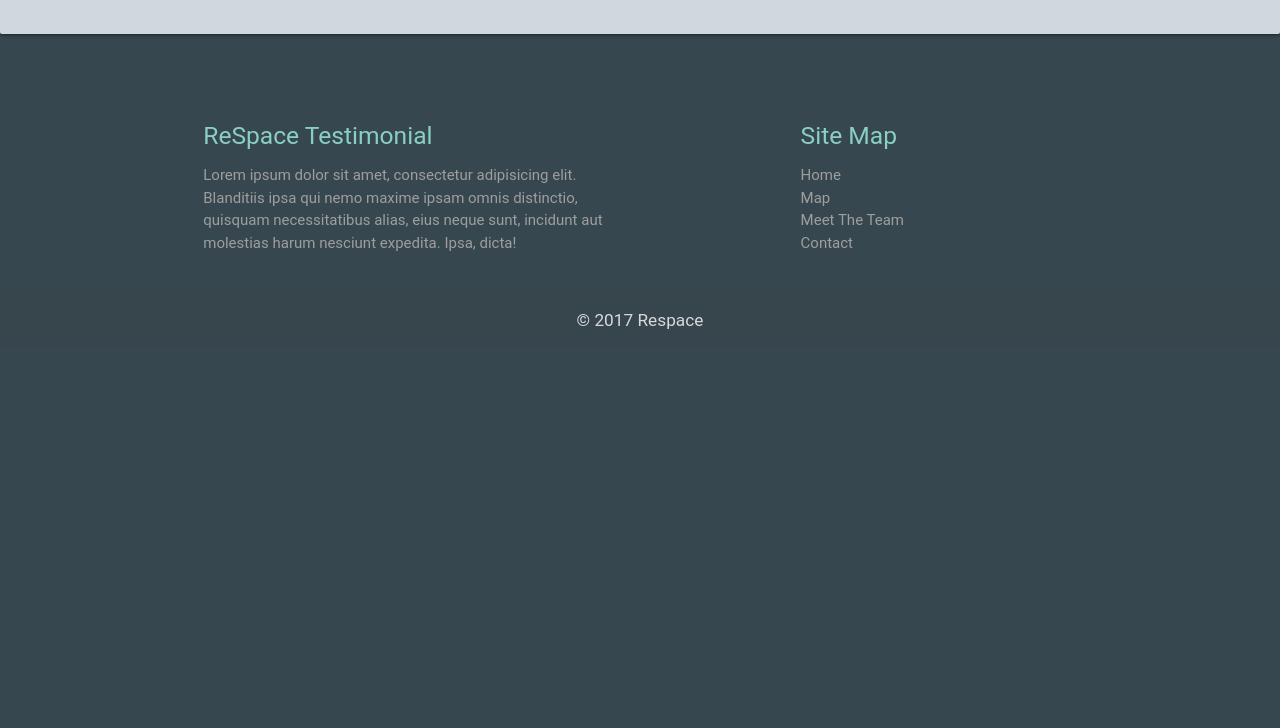
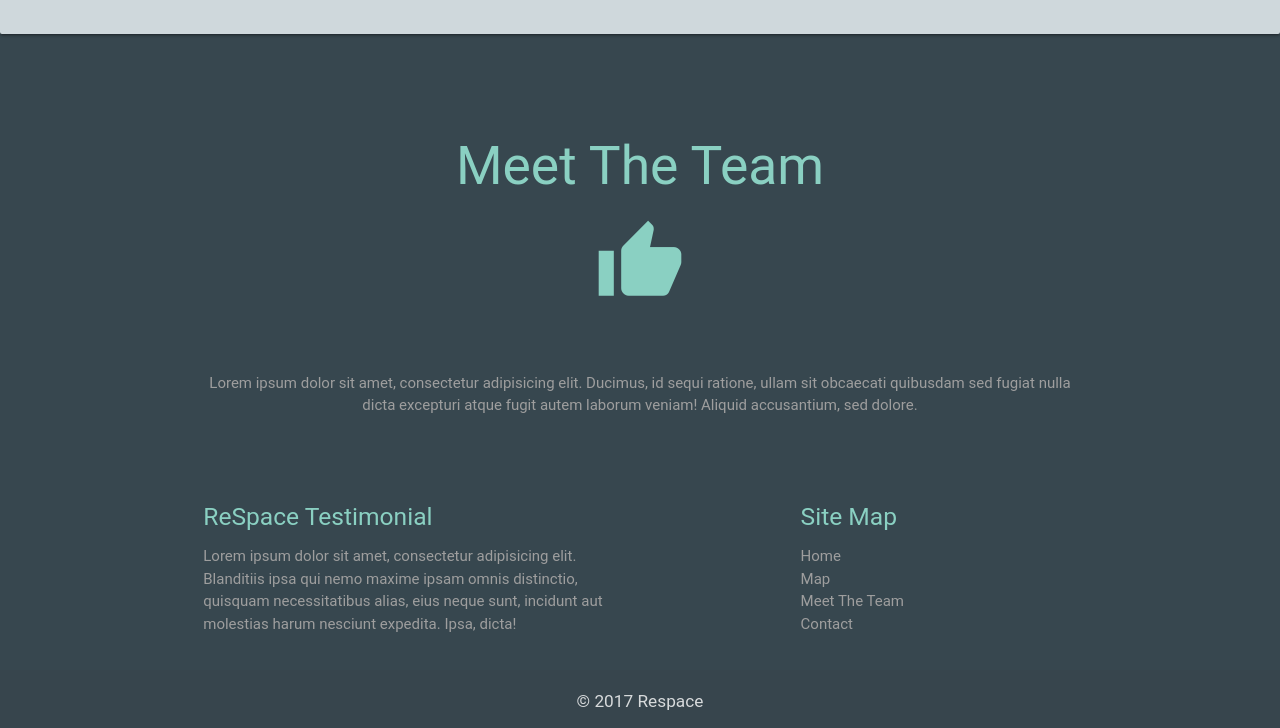
Before and after one commit to saularevalo8/respace, a website: page public/index.html in a window 1280 px wide. Shown: the part 1018-1746 px from the top of the page. Before the commit the page ends 1365 px from the top, so only its background shows below. Drawn offline with nearby package versions, Linux system fonts and the light colour scheme.

Commit message:
Added team section

```diff
--- a/public/assets/css/styles.css
+++ b/public/assets/css/styles.css
@@ -54,6 +54,10 @@ html {
 	padding: none;
 }
 
+#teamicon {
+    color: #8ad0c2;
+}
+
 #home-icon {
 	padding-right: 225px;
 }
--- a/public/index.html
+++ b/public/index.html
@@ -117,6 +117,17 @@
                 </div>
                 </div>
             </div>
+            <div class="container">
+                <div class="section">
+                    <div class="row center-align" id="team-div">
+                        <h2 class="header brandtext center-align" id="team-sec">Meet The Team</h2>
+                        <i class="large material-icons" id="teamicon">thumb_up</i>
+                        <p class="grey-text">Lorem ipsum dolor sit amet, consectetur adipisicing elit. Ducimus, id sequi ratione, ullam sit obcaecati quibusdam sed fugiat nulla dicta excepturi atque fugit autem laborum veniam! Aliquid accusantium, sed dolore.
+                        </p>
+                        <!-- <img> -->
+                    </div>
+                </div>
+            </div>
             <footer class="page-footer">
                 <div class="container">
                     <div class="row">
```
